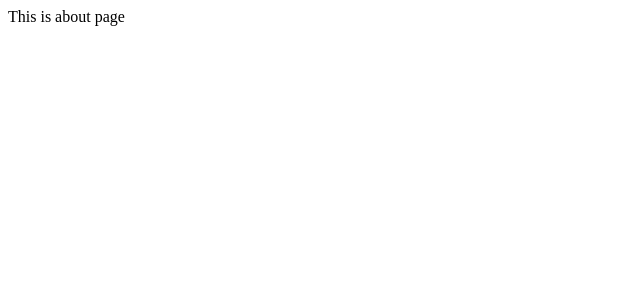
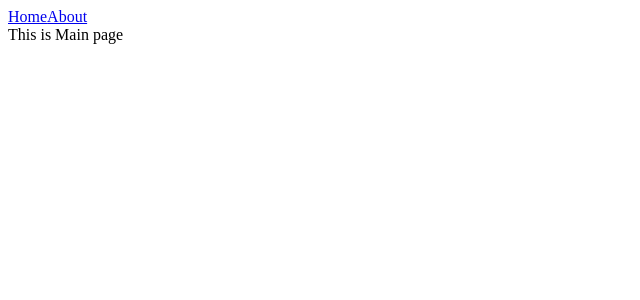
Before and after one commit to sergey12313/ulbitv, a React app: page / in a window 1280 px wide. Shown: the top 300 px of the page, without its empty margins (0-640 px from the left). Built offline with nearby package versions, Linux system fonts and the light colour scheme.

Commit message:
feat: add lazy loading pages #7

```diff
--- a/src/index.tsx
+++ b/src/index.tsx
@@ -1,6 +1,5 @@
 import ReactDOM from 'react-dom/client';
-import {Counter} from "./component/Counter";
-import {App} from "./App";
+
 import React from 'react';
 import {RouterProvider} from "react-router-dom";
 import {router} from "./router";
--- /dev/null
+++ b/src/layouts/MainLayout.tsx
@@ -0,0 +1,18 @@
+import {FC} from "react";
+import {Link, Outlet} from "react-router-dom";
+
+export const MainLayout: FC = () => {
+    return <>
+        <header>
+            <Link to="/" >
+            Home
+            </Link>
+            <Link to="/about" >
+                About
+            </Link>
+        </header>
+        <main>
+            <Outlet/>
+        </main>
+    </>
+}
--- /dev/null
+++ b/src/pages/AboutPage/AboutPage.async.tsx
@@ -0,0 +1,14 @@
+import React from "react";
+
+const wait = (t: number)=> new Promise((resolve)=> {
+    setTimeout(resolve, t)
+})
+
+export const AboutPageAsync = React.lazy(async ()=> {
+   await wait(5000)
+   return  import('./AboutPage')
+}
+
+
+
+)
--- a/src/pages/About.tsx
+++ b/src/pages/AboutPage/AboutPage.tsx
@@ -1,5 +1,7 @@
 import {FC} from "react";
 
-export const About: FC = () => {
+const AboutPage: FC = () => {
     return <div>This is about page</div>
 }
+
+export default  AboutPage
--- /dev/null
+++ b/src/pages/MainPage/MainPage.async.tsx
@@ -0,0 +1,3 @@
+import React from "react";
+
+export const MainPageAsync = React.lazy(()=>import('./MainPage'))
--- a/src/pages/Main.tsx
+++ b/src/pages/MainPage/MainPage.tsx
@@ -1,5 +1,6 @@
 import {FC} from "react";
 
-export const Main: FC = () => {
+const MainPage: FC = () => {
     return <div>This is Main page</div>
 }
+export default MainPage
--- a/src/router.tsx
+++ b/src/router.tsx
@@ -1,17 +1,28 @@
-import {createBrowserRouter, Outlet} from "react-router-dom";
-import {Main} from "./pages/Main";
-import {About} from "./pages/About";
+import {createBrowserRouter} from "react-router-dom";
+
+import {MainLayout} from "./layouts/MainLayout";
+import {MainPageAsync} from "./pages/MainPage/MainPage.async";
+import {AboutPageAsync} from "./pages/AboutPage/AboutPage.async";
+import React from "react";
 
 export const router = createBrowserRouter([
+    {
+      path: '/',
+        element: <React.Suspense fallback={<div>Loading</div>}><MainLayout/></React.Suspense>,
 
+        errorElement: <div >error</div>,
+        children: [
             {
                 index: true,
-                element: <About/>
+                element: <MainPageAsync/>
             },
             {
                 path: '/about',
-                element: <Main/>
+                element: <AboutPageAsync/>
             }
+
+        ]
+    },
 
 
 
```
Also changed, not shown: src/App.tsx (deleted, +0 -10 lines), 1 other file (tests, documents, lock files or other folders).
